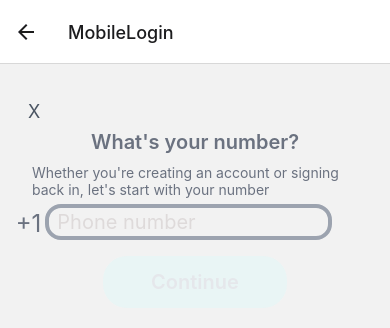
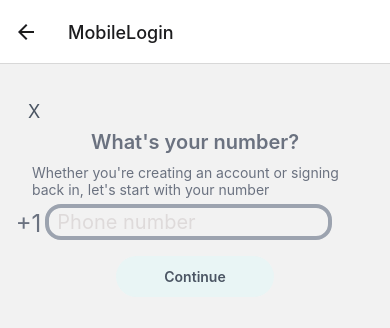
Before and after one commit to astrjc0326/meowmatch, a React Native app: screen /MobileLogin in a window 390 px wide. Shown: the top 328 px of the page. Built offline with nearby package versions, Linux system fonts and the light colour scheme.

Commit message:
style: change the font size

```diff
--- a/components/MobileLogin.tsx
+++ b/components/MobileLogin.tsx
@@ -19,7 +19,7 @@ export default function MobileLogin( {navigation}: any ) {
       </View>
 
       <TouchableOpacity style={[tw`absolute top-35 rounded-3xl py-3 px-12 mt-3`,{ backgroundColor: '#e9f5f5'}]} onPress={() => navigation.navigate("Introduce")}>
-        <Text style={tw`text-xl font-semibold text-gray-200`}>Continue</Text>
+        <Text style={tw`text-m font-semibold text-gray-600`}>Continue</Text>
       </TouchableOpacity>
       </View>
     </View>
```
